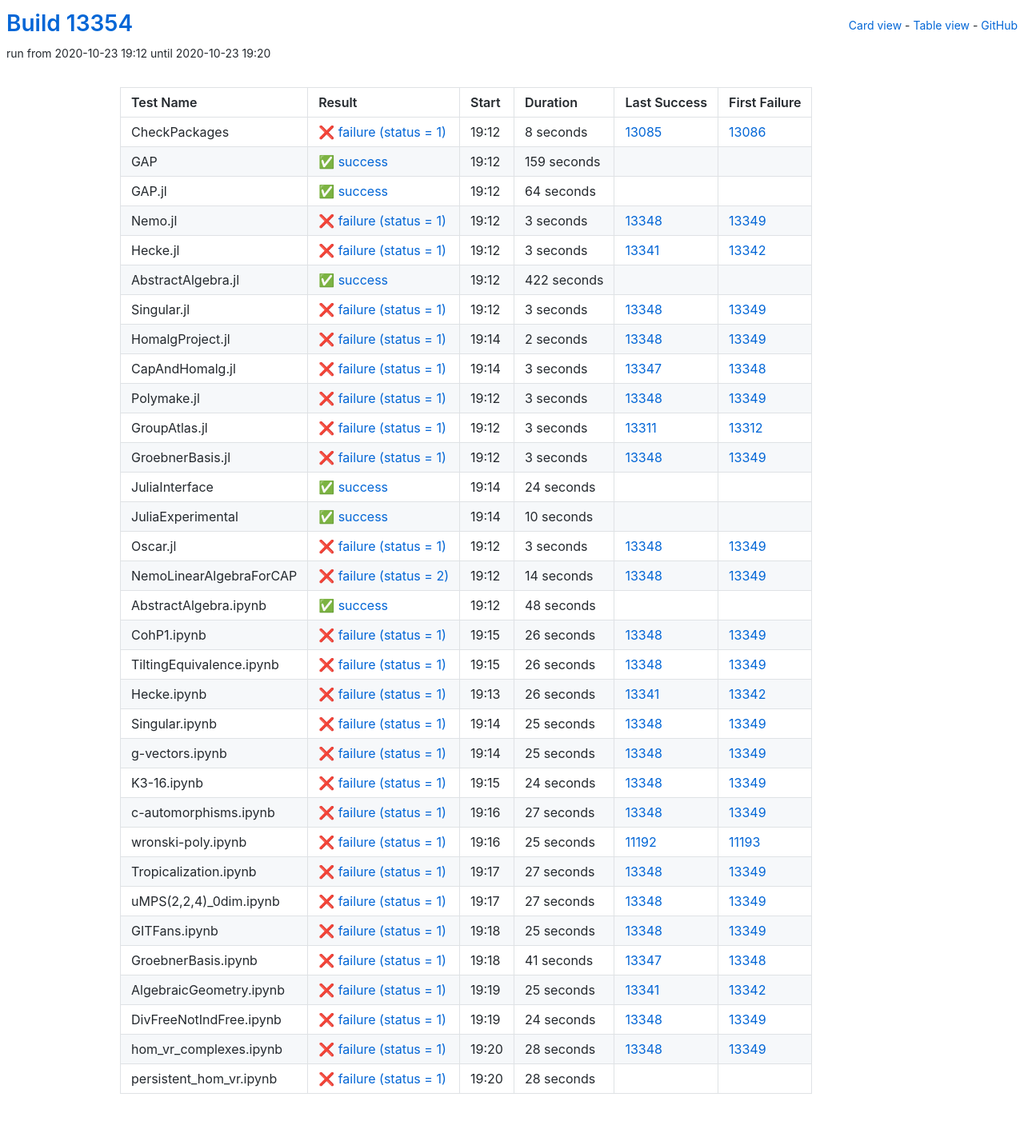
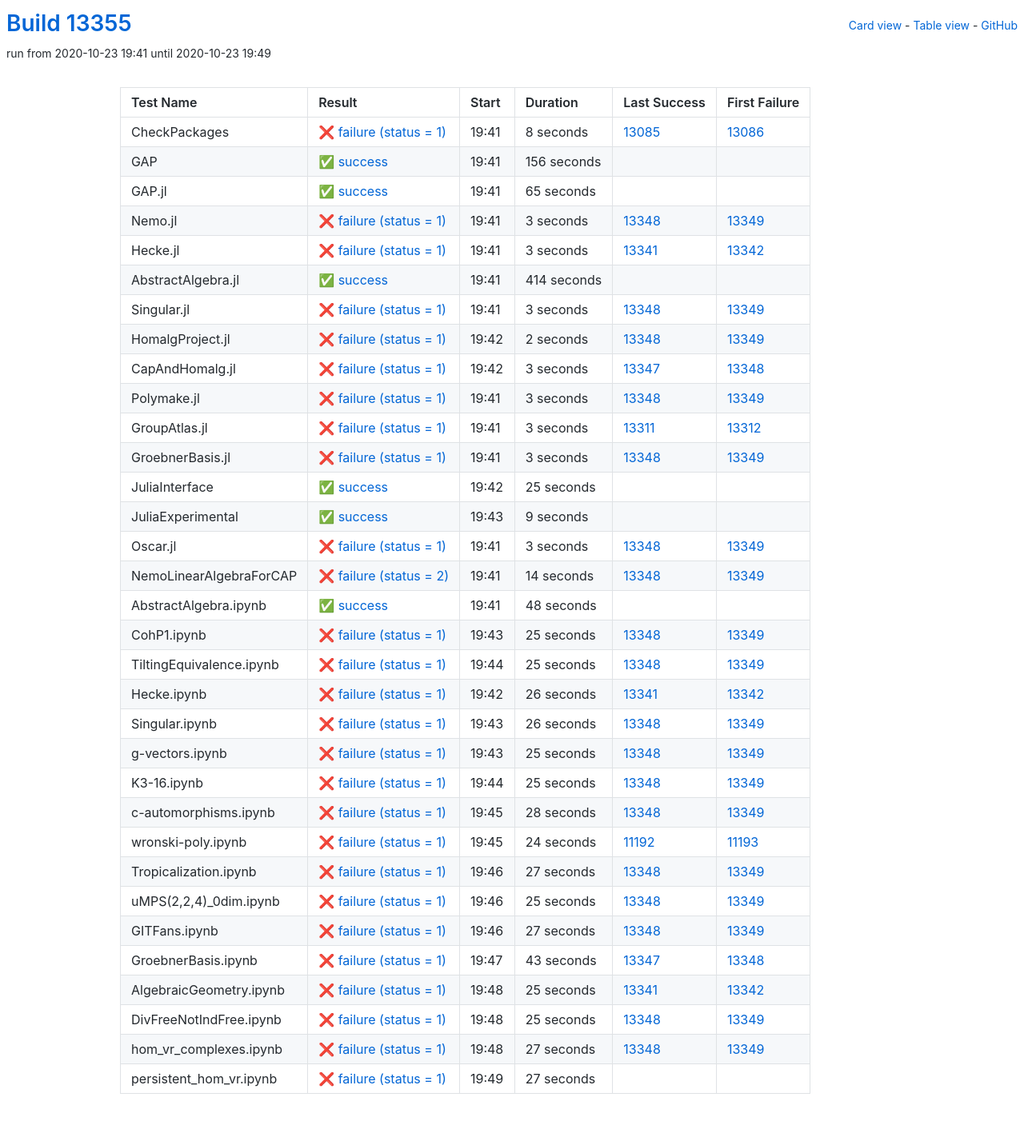
Before and after one commit to oscar-system/oscar-ci-status, a Jekyll site: the page built from table.html, in a window 1280 px wide. Shown: the whole page at 80% size. Built offline with Jekyll 4.4.1, drawn with Linux system fonts in a browser that asks for light colours.

Commit message:
Build #13355

```diff
--- a/_data/ci.yml
+++ b/_data/ci.yml
@@ -1,6 +1,6 @@
 ---
-build: 13354
-build_url: https://oscarci.mathematik.uni-kl.de/job/oscar/13354/
+build: 13355
+build_url: https://oscarci.mathematik.uni-kl.de/job/oscar/13355/
 job: oscar
 organization: oscar-system
 repo: oscar-ci-status
@@ -8,8 +8,8 @@
 tests:
 - name: CheckPackages
   id: checkpackages
-  log: https://oscarci.mathematik.uni-kl.de/job/oscar/13354/artifact/logs/build-13354/CheckPackages.log
-  start: 2020-10-23 19:12
+  log: https://oscarci.mathematik.uni-kl.de/job/oscar/13355/artifact/logs/build-13355/CheckPackages.log
+  start: 2020-10-23 19:41
   success: false
   exitcode: 1
   status: failure
@@ -20,32 +20,32 @@
   first_failure_url: https://oscarci.mathematik.uni-kl.de/job/oscar/13086/
 - name: GAP
   id: gap
-  log: https://oscarci.mathematik.uni-kl.de/job/oscar/13354/artifact/logs/build-13354/GAP.log
-  start: 2020-10-23 19:12
+  log: https://oscarci.mathematik.uni-kl.de/job/oscar/13355/artifact/logs/build-13355/GAP.log
+  start: 2020-10-23 19:41
   success: true
   exitcode: 0
   status: success
-  duration: 159
+  duration: 156
   last_success: false
   last_success_url:
   first_failure: false
   first_failure_url:
 - name: GAP.jl
   id: gap-jl
-  log: https://oscarci.mathematik.uni-kl.de/job/oscar/13354/artifact/logs/build-13354/GAP.jl.log
-  start: 2020-10-23 19:12
+  log: https://oscarci.mathematik.uni-kl.de/job/oscar/13355/artifact/logs/build-13355/GAP.jl.log
+  start: 2020-10-23 19:41
   success: true
   exitcode: 0
   status: success
-  duration: 64
+  duration: 65
   last_success: false
   last_success_url:
   first_failure: false
   first_failure_url:
 - name: Nemo.jl
   id: nemo-jl
-  log: https://oscarci.mathematik.uni-kl.de/job/oscar/13354/artifact/logs/build-13354/Nemo.jl.log
-  start: 2020-10-23 19:12
+  log: https://oscarci.mathematik.uni-kl.de/job/oscar/13355/artifact/logs/build-13355/Nemo.jl.log
+  start: 2020-10-23 19:41
   success: false
   exitcode: 1
   status: failure
@@ -56,8 +56,8 @@
   first_failure_url: https://oscarci.mathematik.uni-kl.de/job/oscar/13349/
 - name: Hecke.jl
   id: hecke-jl
-  log: https://oscarci.mathematik.uni-kl.de/job/oscar/13354/artifact/logs/build-13354/Hecke.jl.log
-  start: 2020-10-23 19:12
+  log: https://oscarci.mathematik.uni-kl.de/job/oscar/13355/artifact/logs/build-13355/Hecke.jl.log
+  start: 2020-10-23 19:41
   success: false
   exitcode: 1
   status: failure
@@ -68,20 +68,20 @@
   first_failure_url: https://oscarci.mathematik.uni-kl.de/job/oscar/13342/
 - name: AbstractAlgebra.jl
   id: abstractalgebra-jl
-  log: https://oscarci.mathematik.uni-kl.de/job/oscar/13354/artifact/logs/build-13354/AbstractAlgebra.jl.log
-  start: 2020-10-23 19:12
+  log: https://oscarci.mathematik.uni-kl.de/job/oscar/13355/artifact/logs/build-13355/AbstractAlgebra.jl.log
+  start: 2020-10-23 19:41
   success: true
   exitcode: 0
   status: success
-  duration: 422
+  duration: 414
   last_success: false
   last_success_url:
   first_failure: false
   first_failure_url:
 - name: Singular.jl
   id: singular-jl
-  log: https://oscarci.mathematik.uni-kl.de/job/oscar/13354/artifact/logs/build-13354/Singular.jl.log
-  start: 2020-10-23 19:12
+  log: https://oscarci.mathematik.uni-kl.de/job/oscar/13355/artifact/logs/build-13355/Singular.jl.log
+  start: 2020-10-23 19:41
   success: false
   exitcode: 1
   status: failure
@@ -92,8 +92,8 @@
   first_failure_url: https://oscarci.mathematik.uni-kl.de/job/oscar/13349/
 - name: HomalgProject.jl
   id: homalgproject-jl
-  log: https://oscarci.mathematik.uni-kl.de/job/oscar/13354/artifact/logs/build-13354/HomalgProject.jl.log
-  start: 2020-10-23 19:14
+  log: https://oscarci.mathematik.uni-kl.de/job/oscar/13355/artifact/logs/build-13355/HomalgProject.jl.log
+  start: 2020-10-23 19:42
   success: false
   exitcode: 1
   status: failure
@@ -104,8 +104,8 @@
   first_failure_url: https://oscarci.mathematik.uni-kl.de/job/oscar/13349/
 - name: CapAndHomalg.jl
   id: capandhomalg-jl
-  log: https://oscarci.mathematik.uni-kl.de/job/oscar/13354/artifact/logs/build-13354/CapAndHomalg.jl.log
-  start: 2020-10-23 19:14
+  log: https://oscarci.mathematik.uni-kl.de/job/oscar/13355/artifact/logs/build-13355/CapAndHomalg.jl.log
+  start: 2020-10-23 19:42
   success: false
   exitcode: 1
   status: failure
@@ -116,8 +116,8 @@
   first_failure_url: https://oscarci.mathematik.uni-kl.de/job/oscar/13348/
 - name: Polymake.jl
   id: polymake-jl
-  log: https://oscarci.mathematik.uni-kl.de/job/oscar/13354/artifact/logs/build-13354/Polymake.jl.log
-  start: 2020-10-23 19:12
+  log: https://oscarci.mathematik.uni-kl.de/job/oscar/13355/artifact/logs/build-13355/Polymake.jl.log
+  start: 2020-10-23 19:41
   success: false
   exitcode: 1
   status: failure
@@ -128,8 +128,8 @@
   first_failure_url: https://oscarci.mathematik.uni-kl.de/job/oscar/13349/
 - name: GroupAtlas.jl
   id: groupatlas-jl
-  log: https://oscarci.mathematik.uni-kl.de/job/oscar/13354/artifact/logs/build-13354/GroupAtlas.jl.log
-  start: 2020-10-23 19:12
+  log: https://oscarci.mathematik.uni-kl.de/job/oscar/13355/artifact/logs/build-13355/GroupAtlas.jl.log
+  start: 2020-10-23 19:41
   success: false
   exitcode: 1
   status: failure
@@ -140,8 +140,8 @@
   first_failure_url: https://oscarci.mathematik.uni-kl.de/job/oscar/13312/
 - name: GroebnerBasis.jl
   id: groebnerbasis-jl
-  log: https://oscarci.mathematik.uni-kl.de/job/oscar/13354/artifact/logs/build-13354/GroebnerBasis.jl.log
-  start: 2020-10-23 19:12
+  log: https://oscarci.mathematik.uni-kl.de/job/oscar/13355/artifact/logs/build-13355/GroebnerBasis.jl.log
+  start: 2020-10-23 19:41
   success: false
   exitcode: 1
   status: failure
@@ -152,32 +152,32 @@
   first_failure_url: https://oscarci.mathematik.uni-kl.de/job/oscar/13349/
 - name: JuliaInterface
   id: juliainterface
-  log: https://oscarci.mathematik.uni-kl.de/job/oscar/13354/artifact/logs/build-13354/JuliaInterface.log
-  start: 2020-10-23 19:14
+  log: https://oscarci.mathematik.uni-kl.de/job/oscar/13355/artifact/logs/build-13355/JuliaInterface.log
+  start: 2020-10-23 19:42
   success: true
   exitcode: 0
   status: success
-  duration: 24
+  duration: 25
   last_success: false
   last_success_url:
   first_failure: false
   first_failure_url:
 - name: JuliaExperimental
   id: juliaexperimental
-  log: https://oscarci.mathematik.uni-kl.de/job/oscar/13354/artifact/logs/build-13354/JuliaExperimental.log
-  start: 2020-10-23 19:14
+  log: https://oscarci.mathematik.uni-kl.de/job/oscar/13355/artifact/logs/build-13355/JuliaExperimental.log
+  start: 2020-10-23 19:43
   success: true
   exitcode: 0
   status: success
-  duration: 10
+  duration: 9
   last_success: false
   last_success_url:
   first_failure: false
   first_failure_url:
 - name: Oscar.jl
   id: oscar-jl
-  log: https://oscarci.mathematik.uni-kl.de/job/oscar/13354/artifact/logs/build-13354/Oscar.jl.log
-  start: 2020-10-23 19:12
+  log: https://oscarci.mathematik.uni-kl.de/job/oscar/13355/artifact/logs/build-13355/Oscar.jl.log
+  start: 2020-10-23 19:41
   success: false
   exitcode: 1
   status: failure
@@ -188,8 +188,8 @@
   first_failure_url: https://oscarci.mathematik.uni-kl.de/job/oscar/13349/
 - name: NemoLinearAlgebraForCAP
   id: nemolinearalgebraforcap
-  log: https://oscarci.mathematik.uni-kl.de/job/oscar/13354/artifact/logs/build-13354/NemoLinearAlgebraForCAP.log
-  start: 2020-10-23 19:12
+  log: https://oscarci.mathematik.uni-kl.de/job/oscar/13355/artifact/logs/build-13355/NemoLinearAlgebraForCAP.log
+  start: 2020-10-23 19:41
   success: false
   exitcode: 2
   status: failure
@@ -200,8 +200,8 @@
   first_failure_url: https://oscarci.mathematik.uni-kl.de/job/oscar/13349/
 - name: AbstractAlgebra.ipynb
   id: abstractalgebra-ipynb
-  log: https://oscarci.mathematik.uni-kl.de/job/oscar/13354/artifact/logs/build-13354/AbstractAlgebra.ipynb.log
-  start: 2020-10-23 19:12
+  log: https://oscarci.mathematik.uni-kl.de/job/oscar/13355/artifact/logs/build-13355/AbstractAlgebra.ipynb.log
+  start: 2020-10-23 19:41
   success: true
   exitcode: 0
   status: success
@@ -212,32 +212,32 @@
   first_failure_url:
 - name: CohP1.ipynb
   id: cohp1-ipynb
-  log: https://oscarci.mathematik.uni-kl.de/job/oscar/13354/artifact/logs/build-13354/CohP1.ipynb.log
-  start: 2020-10-23 19:15
+  log: https://oscarci.mathematik.uni-kl.de/job/oscar/13355/artifact/logs/build-13355/CohP1.ipynb.log
+  start: 2020-10-23 19:43
   success: false
   exitcode: 1
   status: failure
-  duration: 26
+  duration: 25
   last_success: 13348
   last_success_url: https://oscarci.mathematik.uni-kl.de/job/oscar/13348/
   first_failure: 13349
   first_failure_url: https://oscarci.mathematik.uni-kl.de/job/oscar/13349/
 - name: TiltingEquivalence.ipynb
   id: tiltingequivalence-ipynb
-  log: https://oscarci.mathematik.uni-kl.de/job/oscar/13354/artifact/logs/build-13354/TiltingEquivalence.ipynb.log
-  start: 2020-10-23 19:15
+  log: https://oscarci.mathematik.uni-kl.de/job/oscar/13355/artifact/logs/build-13355/TiltingEquivalence.ipynb.log
+  start: 2020-10-23 19:44
   success: false
   exitcode: 1
   status: failure
-  duration: 26
+  duration: 25
   last_success: 13348
   last_success_url: https://oscarci.mathematik.uni-kl.de/job/oscar/13348/
   first_failure: 13349
   first_failure_url: https://oscarci.mathematik.uni-kl.de/job/oscar/13349/
 - name: Hecke.ipynb
   id: hecke-ipynb
-  log: https://oscarci.mathematik.uni-kl.de/job/oscar/13354/artifact/logs/build-13354/Hecke.ipynb.log
-  start: 2020-10-23 19:13
+  log: https://oscarci.mathematik.uni-kl.de/job/oscar/13355/artifact/logs/build-13355/Hecke.ipynb.log
+  start: 2020-10-23 19:42
   success: false
   exitcode: 1
   status: failure
@@ -248,20 +248,20 @@
   first_failure_url: https://oscarci.mathematik.uni-kl.de/job/oscar/13342/
 - name: Singular.ipynb
   id: singular-ipynb
-  log: https://oscarci.mathematik.uni-kl.de/job/oscar/13354/artifact/logs/build-13354/Singular.ipynb.log
-  start: 2020-10-23 19:14
+  log: https://oscarci.mathematik.uni-kl.de/job/oscar/13355/artifact/logs/build-13355/Singular.ipynb.log
+  start: 2020-10-23 19:43
   success: false
   exitcode: 1
   status: failure
-  duration: 25
+  duration: 26
   last_success: 13348
   last_success_url: https://oscarci.mathematik.uni-kl.de/job/oscar/13348/
   first_failure: 13349
   first_failure_url: https://oscarci.mathematik.uni-kl.de/job/oscar/13349/
 - name: g-vectors.ipynb
   id: g-vectors-ipynb
-  log: https://oscarci.mathematik.uni-kl.de/job/oscar/13354/artifact/logs/build-13354/g-vectors.ipynb.log
-  start: 2020-10-23 19:14
+  log: https://oscarci.mathematik.uni-kl.de/job/oscar/13355/artifact/logs/build-13355/g-vectors.ipynb.log
+  start: 2020-10-23 19:43
   success: false
   exitcode: 1
   status: failure
@@ -272,44 +272,44 @@
   first_failure_url: https://oscarci.mathematik.uni-kl.de/job/oscar/13349/
 - name: K3-16.ipynb
   id: k3-16-ipynb
-  log: https://oscarci.mathematik.uni-kl.de/job/oscar/13354/artifact/logs/build-13354/K3-16.ipynb.log
-  start: 2020-10-23 19:15
+  log: https://oscarci.mathematik.uni-kl.de/job/oscar/13355/artifact/logs/build-13355/K3-16.ipynb.log
+  start: 2020-10-23 19:44
   success: false
   exitcode: 1
   status: failure
-  duration: 24
+  duration: 25
   last_success: 13348
   last_success_url: https://oscarci.mathematik.uni-kl.de/job/oscar/13348/
   first_failure: 13349
   first_failure_url: https://oscarci.mathematik.uni-kl.de/job/oscar/13349/
 - name: c-automorphisms.ipynb
   id: c-automorphisms-ipynb
-  log: https://oscarci.mathematik.uni-kl.de/job/oscar/13354/artifact/logs/build-13354/c-automorphisms.ipynb.log
-  start: 2020-10-23 19:16
+  log: https://oscarci.mathematik.uni-kl.de/job/oscar/13355/artifact/logs/build-13355/c-automorphisms.ipynb.log
+  start: 2020-10-23 19:45
   success: false
   exitcode: 1
   status: failure
-  duration: 27
+  duration: 28
   last_success: 13348
   last_success_url: https://oscarci.mathematik.uni-kl.de/job/oscar/13348/
   first_failure: 13349
   first_failure_url: https://oscarci.mathematik.uni-kl.de/job/oscar/13349/
 - name: wronski-poly.ipynb
   id: wronski-poly-ipynb
-  log: https://oscarci.mathematik.uni-kl.de/job/oscar/13354/artifact/logs/build-13354/wronski-poly.ipynb.log
-  start: 2020-10-23 19:16
+  log: https://oscarci.mathematik.uni-kl.de/job/oscar/13355/artifact/logs/build-13355/wronski-poly.ipynb.log
+  start: 2020-10-23 19:45
   success: false
   exitcode: 1
   status: failure
-  duration: 25
+  duration: 24
   last_success: 11192
   last_success_url: https://oscarci.mathematik.uni-kl.de/job/oscar/11192/
   first_failure: 11193
   first_failure_url: https://oscarci.mathematik.uni-kl.de/job/oscar/11193/
 - name: Tropicalization.ipynb
   id: tropicalization-ipynb
-  log: https://oscarci.mathematik.uni-kl.de/job/oscar/13354/artifact/logs/build-13354/Tropicalization.ipynb.log
-  start: 2020-10-23 19:17
+  log: https://oscarci.mathematik.uni-kl.de/job/oscar/13355/artifact/logs/build-13355/Tropicalization.ipynb.log
+  start: 2020-10-23 19:46
   success: false
   exitcode: 1
   status: failure
@@ -320,8 +320,20 @@
   first_failure_url: https://oscarci.mathematik.uni-kl.de/job/oscar/13349/
 - name: uMPS(2,2,4)_0dim.ipynb
   id: umps-2-2-4-0dim-ipynb
-  log: https://oscarci.mathematik.uni-kl.de/job/oscar/13354/artifact/logs/build-13354/uMPS-2-2-4-_0dim.ipynb.log
-  start: 2020-10-23 19:17
+  log: https://oscarci.mathematik.uni-kl.de/job/oscar/13355/artifact/logs/build-13355/uMPS-2-2-4-_0dim.ipynb.log
+  start: 2020-10-23 19:46
+  success: false
+  exitcode: 1
+  status: failure
+  duration: 25
+  last_success: 13348
+  last_success_url: https://oscarci.mathematik.uni-kl.de/job/oscar/13348/
+  first_failure: 13349
+  first_failure_url: https://oscarci.mathematik.uni-kl.de/job/oscar/13349/
+- name: GITFans.ipynb
+  id: gitfans-ipynb
+  log: https://oscarci.mathematik.uni-kl.de/job/oscar/13355/artifact/logs/build-13355/GITFans.ipynb.log
+  start: 2020-10-23 19:46
   success: false
   exitcode: 1
   status: failure
@@ -330,34 +342,22 @@
   last_success_url: https://oscarci.mathematik.uni-kl.de/job/oscar/13348/
   first_failure: 13349
   first_failure_url: https://oscarci.mathematik.uni-kl.de/job/oscar/13349/
-- name: GITFans.ipynb
-  id: gitfans-ipynb
-  log: https://oscarci.mathematik.uni-kl.de/job/oscar/13354/artifact/logs/build-13354/GITFans.ipynb.log
-  start: 2020-10-23 19:18
+- name: GroebnerBasis.ipynb
+  id: groebnerbasis-ipynb
+  log: https://oscarci.mathematik.uni-kl.de/job/oscar/13355/artifact/logs/build-13355/GroebnerBasis.ipynb.log
+  start: 2020-10-23 19:47
   success: false
   exitcode: 1
   status: failure
-  duration: 25
-  last_success: 13348
-  last_success_url: https://oscarci.mathematik.uni-kl.de/job/oscar/13348/
-  first_failure: 13349
-  first_failure_url: https://oscarci.mathematik.uni-kl.de/job/oscar/13349/
-- name: GroebnerBasis.ipynb
-  id: groebnerbasis-ipynb
-  log: https://oscarci.mathematik.uni-kl.de/job/oscar/13354/artifact/logs/build-13354/GroebnerBasis.ipynb.log
-  start: 2020-10-23 19:18
-  success: false
-  exitcode: 1
-  status: failure
-  duration: 41
+  duration: 43
   last_success: 13347
   last_success_url: https://oscarci.mathematik.uni-kl.de/job/oscar/13347/
   first_failure: 13348
   first_failure_url: https://oscarci.mathematik.uni-kl.de/job/oscar/13348/
 - name: AlgebraicGeometry.ipynb
   id: algebraicgeometry-ipynb
-  log: https://oscarci.mathematik.uni-kl.de/job/oscar/13354/artifact/logs/build-13354/AlgebraicGeometry.ipynb.log
-  start: 2020-10-23 19:19
+  log: https://oscarci.mathematik.uni-kl.de/job/oscar/13355/artifact/logs/build-13355/AlgebraicGeometry.ipynb.log
+  start: 2020-10-23 19:48
   success: false
   exitcode: 1
   status: failure
@@ -368,36 +368,36 @@
   first_failure_url: https://oscarci.mathematik.uni-kl.de/job/oscar/13342/
 - name: DivFreeNotIndFree.ipynb
   id: divfreenotindfree-ipynb
-  log: https://oscarci.mathematik.uni-kl.de/job/oscar/13354/artifact/logs/build-13354/DivFreeNotIndFree.ipynb.log
-  start: 2020-10-23 19:19
+  log: https://oscarci.mathematik.uni-kl.de/job/oscar/13355/artifact/logs/build-13355/DivFreeNotIndFree.ipynb.log
+  start: 2020-10-23 19:48
   success: false
   exitcode: 1
   status: failure
-  duration: 24
+  duration: 25
   last_success: 13348
   last_success_url: https://oscarci.mathematik.uni-kl.de/job/oscar/13348/
   first_failure: 13349
   first_failure_url: https://oscarci.mathematik.uni-kl.de/job/oscar/13349/
 - name: hom_vr_complexes.ipynb
   id: hom-vr-complexes-ipynb
-  log: https://oscarci.mathematik.uni-kl.de/job/oscar/13354/artifact/logs/build-13354/hom_vr_complexes.ipynb.log
-  start: 2020-10-23 19:20
+  log: https://oscarci.mathematik.uni-kl.de/job/oscar/13355/artifact/logs/build-13355/hom_vr_complexes.ipynb.log
+  start: 2020-10-23 19:48
   success: false
   exitcode: 1
   status: failure
-  duration: 28
+  duration: 27
   last_success: 13348
   last_success_url: https://oscarci.mathematik.uni-kl.de/job/oscar/13348/
   first_failure: 13349
   first_failure_url: https://oscarci.mathematik.uni-kl.de/job/oscar/13349/
 - name: persistent_hom_vr.ipynb
   id: persistent-hom-vr-ipynb
-  log: https://oscarci.mathematik.uni-kl.de/job/oscar/13354/artifact/logs/build-13354/persistent_hom_vr.ipynb.log
-  start: 2020-10-23 19:20
+  log: https://oscarci.mathematik.uni-kl.de/job/oscar/13355/artifact/logs/build-13355/persistent_hom_vr.ipynb.log
+  start: 2020-10-23 19:49
   success: false
   exitcode: 1
   status: failure
-  duration: 28
+  duration: 27
   last_success: false
   last_success_url:
   first_failure: false
```
Also changed, not shown: README.md.
